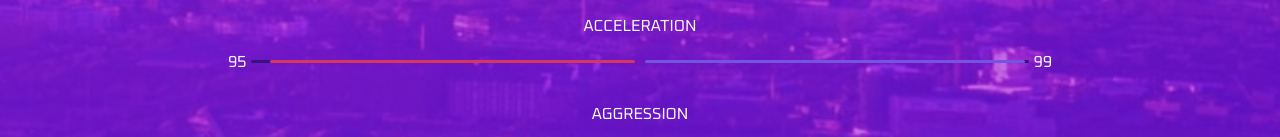
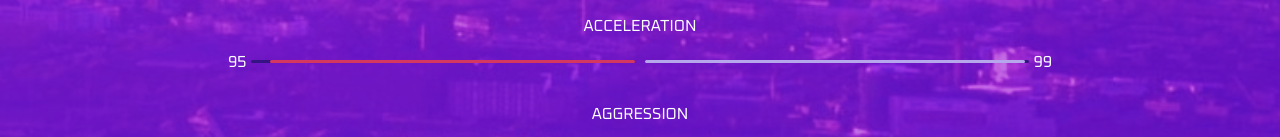
Before and after one commit to elishaking/soccer-vs-frontend, a React (Create React App) app: page / in a window 1280 px wide. Shown: the part 618-755 px from the top of the page. Built offline with nearby package versions, Linux system fonts and the light colour scheme.

Commit message:
color diff

```diff
--- a/src/components/PerformanceBar.tsx
+++ b/src/components/PerformanceBar.tsx
@@ -34,7 +34,7 @@ export default function PerformanceBar({
           right: right ? 0 : undefined,
           left: right ? undefined : 0,
           width: valueWidth,
-          backgroundColor: right ? "#d43861" : "#7455e2"
+          backgroundColor: right ? "#d43861" : "rgb(182, 166, 236)"
         }}
       ></div>
     </div>
```
